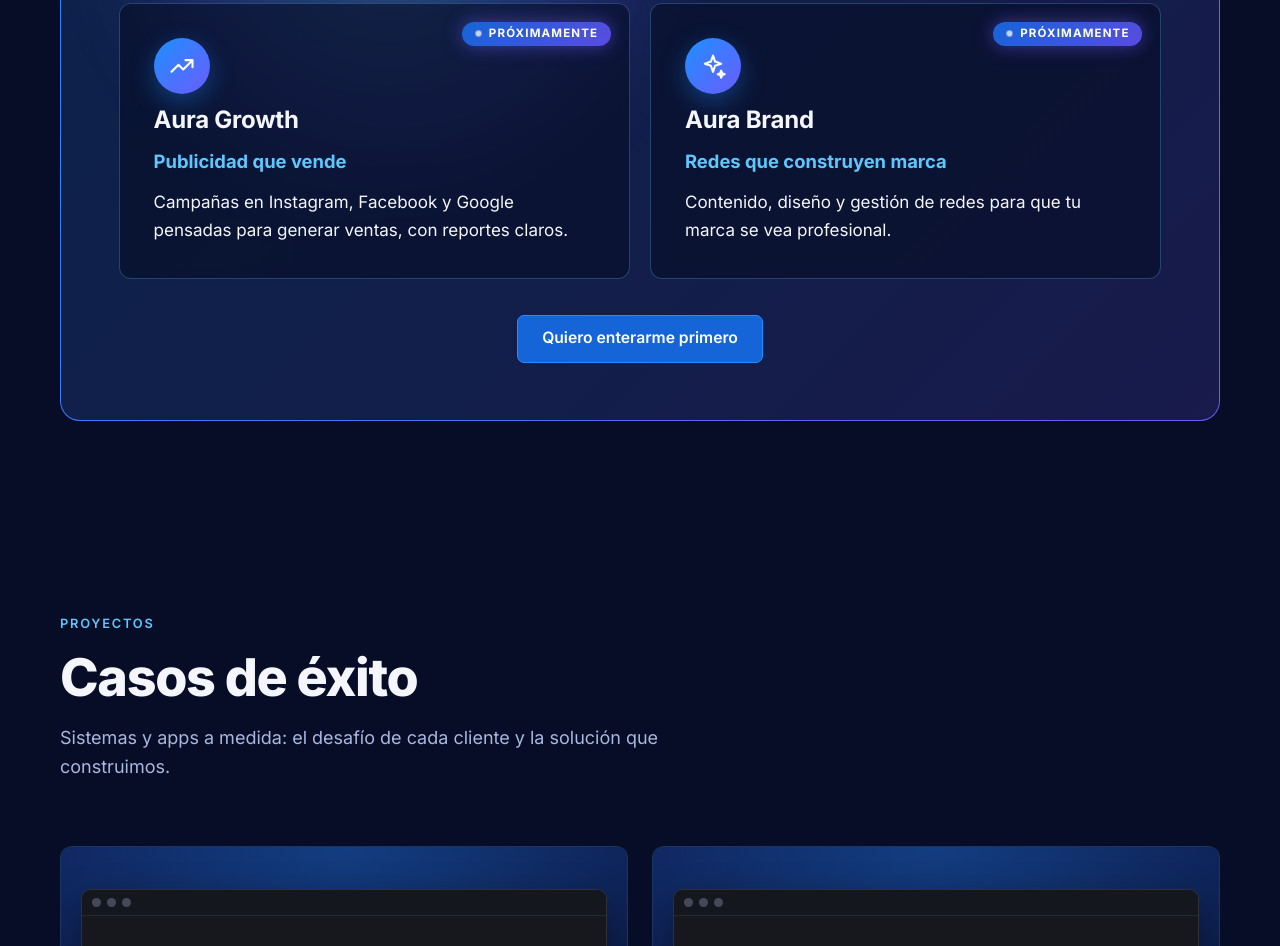
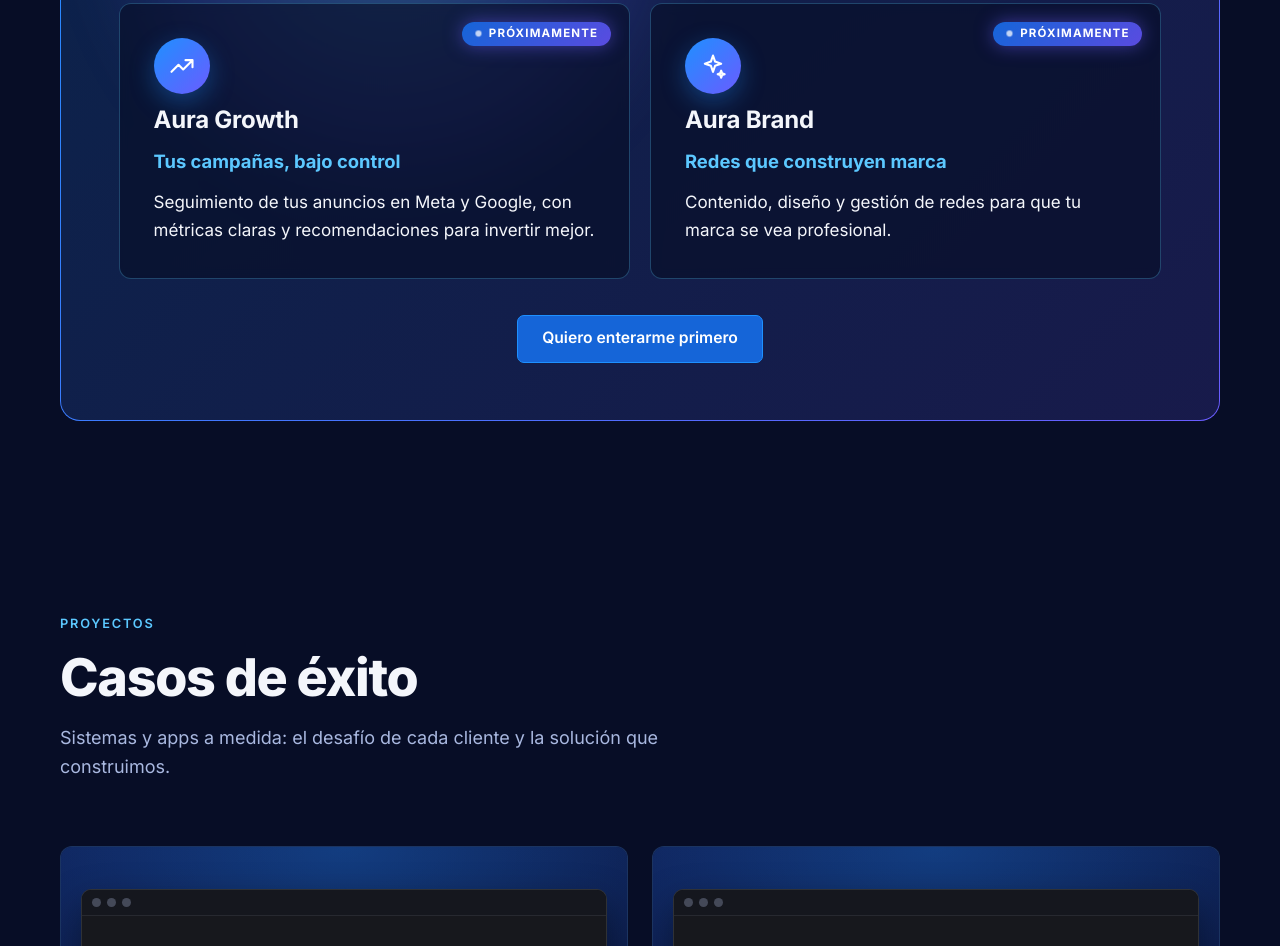
Before and after one commit to alansbvq20-ship-it/auradigitalestudio, a plain HTML site: page index.html in a window 1280 px wide. Shown: the part 1831-2777 px from the top of the page. Drawn offline with nearby package versions, Linux system fonts and the light colour scheme; no server answers.

Commit message:
Aura Growth: nuevo subtítulo y descripción en 'Lo que viene'
Co-Authored-By: Claude Sonnet 5.5 <noreply@anthropic.com>

```diff
--- a/index.html
+++ b/index.html
@@ -230,8 +230,8 @@
             <span class="soon-pill"><i aria-hidden="true"></i>Próximamente</span>
             <span class="gico"><svg viewBox="0 0 24 24" aria-hidden="true" focusable="false"><path d="M3 17l6-6 4 4 8-8M15 7h6v6"/></svg></span>
             <h3>Aura Growth</h3>
-            <p class="tagline">Publicidad que vende</p>
-            <p>Campañas en Instagram, Facebook y Google pensadas para generar ventas, con reportes claros.</p>
+            <p class="tagline">Tus campañas, bajo control</p>
+            <p>Seguimiento de tus anuncios en Meta y Google, con métricas claras y recomendaciones para invertir mejor.</p>
           </article>
           <article class="soon-card" data-soon-card data-servicio="Brand">
             <span class="soon-pill"><i aria-hidden="true"></i>Próximamente</span>
```
